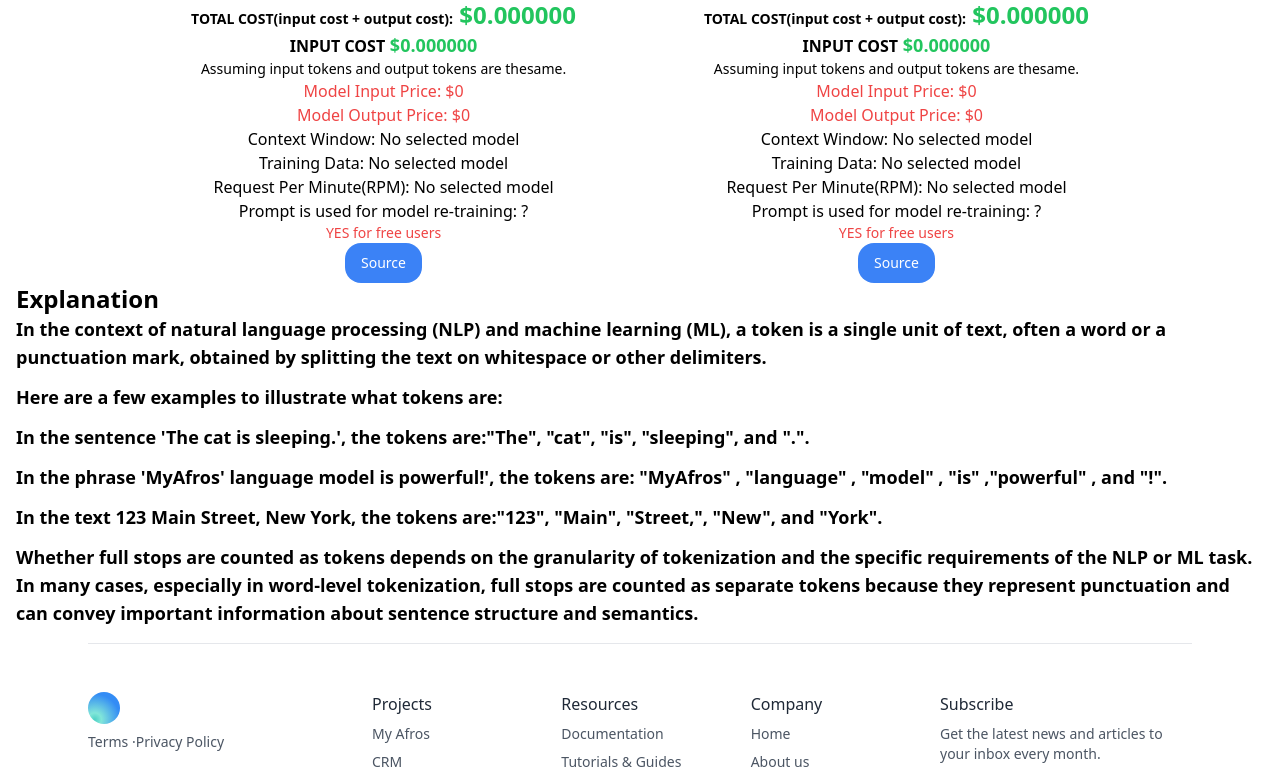
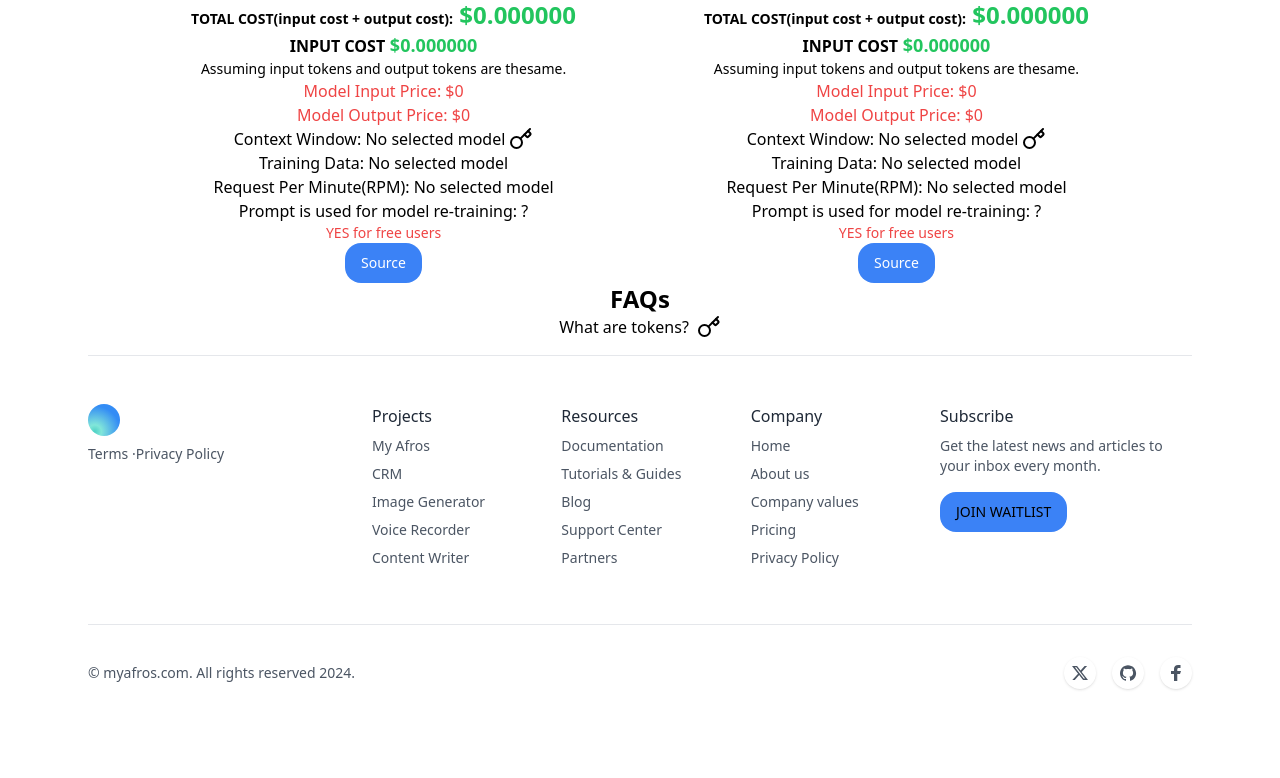
Before and after one commit to eleshinlomo/ai, a Next.js app: page /tokencounterpage in a window 1280 px wide. Shown: the part 625-1403 px from the top of the page. After the commit the page ends 1346 px from the top, so only its background shows below. Built offline with nearby package versions, Linux system fonts and the light colour scheme; no server answers.

Commit message:
modified the props

```diff
--- a/app/(allroutes)/(publicroutes)/tokencounterpage/geminicalculator.tsx
+++ b/app/(allroutes)/(publicroutes)/tokencounterpage/geminicalculator.tsx
@@ -12,12 +12,16 @@
 } from "@/components/ui/select"
 import { Button } from "@/components/ui/button";
 import Link from "next/link";
+import ContextExplanation from "@/components/contextexplanation";
+import { contextWindowHeader } from "@/components/contextdefinitions";
+import { contextWindowText } from "@/components/contextdefinitions";
 
 
 export interface OpenaiCalculatorProps {
     tokens: number;
     onReset: ()=>void;
 }
+
 
 
 
@@ -173,7 +177,10 @@
     <p className="text-sm">Assuming input tokens and output tokens are thesame.</p>
     <p className="text-red-500">Model Input Price: ${modelInputPriceExplanation}</p>
     <p className="text-red-500">Model Output Price: ${modelOutputPriceExplanation}</p>
-    <p>Context Window: {contextWindow}</p>
+    <div className="flex justify-center gap-1">
+      <p>Context Window: {contextWindow}</p>
+      <ContextExplanation header={contextWindowHeader} text={contextWindowText} />
+    </div>
     <p>Training Data: {trainingData}</p>
     <p>Request Per Minute(RPM): {rpm}</p>
     <p>Prompt is used for model re-training: {retraining}</p>
--- a/app/(allroutes)/(publicroutes)/tokencounterpage/openaicalculator.tsx
+++ b/app/(allroutes)/(publicroutes)/tokencounterpage/openaicalculator.tsx
@@ -12,12 +12,16 @@
 } from "@/components/ui/select"
 import { Button } from "@/components/ui/button";
 import Link from "next/link";
+import ContextExplanation from "@/components/contextexplanation";
+import { contextWindowHeader } from "@/components/contextdefinitions";
+import { contextWindowText } from "@/components/contextdefinitions";
 
 
 export interface OpenaiCalculatorProps {
     tokens: number;
     onReset: ()=>void;
 }
+
 
 
 
@@ -149,7 +153,10 @@
     <p className="text-sm">Assuming input tokens and output tokens are thesame.</p>
     <p className="text-red-500">Model Input Price: ${modelInputPriceExplanation}</p>
     <p className="text-red-500">Model Output Price: ${modelOutputPriceExplanation}</p>
-    <p>Context Window: {contextWindow}</p>
+    <div className="flex justify-center gap-1">
+      <p>Context Window: {contextWindow}</p>
+      <ContextExplanation header={contextWindowHeader} text={contextWindowText} />
+    </div>
     <p>Training Data: {trainingData}</p>
     <p>Request Per Minute(RPM): {rpm}</p>
     <p>Prompt is used for model re-training: {retraining}</p>
--- a/app/(allroutes)/(publicroutes)/tokencounterpage/page.tsx
+++ b/app/(allroutes)/(publicroutes)/tokencounterpage/page.tsx
@@ -10,6 +10,8 @@
 import { OpenaiCalculatorProps } from './openaicalculator'
 import GeminiCalculator from './geminicalculator'
 import WordGenerator from '@/components/wordgenerator'
+import ContextExplanation from '@/components/contextexplanation'
+import { tokenExplanationHeader, tokenExplanationText } from '@/components/contextdefinitions'
 
 
 const TokenCounterPage = () => {
@@ -74,34 +76,14 @@
 
 
 
-<p className='font-extrabold text-2xl'>Explanation</p>
-<div className='font-semibold text-lg flex flex-col gap-3'>
-<p>In the context of natural language processing (NLP)
- and machine learning (ML), a token is a single unit of text,
-often a word or a punctuation mark, obtained by splitting the
-text on whitespace or other delimiters.</p>
+<p className='text-center font-extrabold text-2xl'>FAQs</p>
+<div className='flex justify-center'>
+<div className='flex gap-2'>
+  <p>What are tokens?</p><ContextExplanation header={tokenExplanationHeader} text={tokenExplanationText} />
+</div>
+</div>
 
-<p>Here are a few examples to illustrate what tokens are:</p>
 
-<p>In the sentence {"'The cat is sleeping.'"}, the tokens are:
- {'"The"'}, {'"cat"'}, {'"is"'}, {'"sleeping"'}, and {'"."'}.</p>
-
-<p>In the phrase {" 'MyAfros' language model is powerful!'"},
-  the tokens are: {'"MyAfros" '}, {'"language" '}, {'"model" '}, {'"is" '},
-{'"powerful" '}, and {' "!"'}.</p>
-
-<p>In the text {'123 Main Street, New York'}, the tokens are:
- {'"123"'}, {'"Main"'}, {'"Street,"'}, {'"New"'}, and {'"York"'}.</p>
-
- <p>
- Whether full stops are counted as tokens depends on the granularity of
- tokenization and the specific requirements of the NLP or ML task.
- In many cases, especially in word-level tokenization,
- full stops are counted as separate tokens because they represent
- punctuation and can convey
- important information about sentence structure and semantics.
- </p>
- </div>
 
 </div>
 
--- /dev/null
+++ b/components/contextdefinitions.tsx
@@ -0,0 +1,33 @@
+// Props for Context Window Explanation Component
+export const contextWindowHeader = 'What is Context Window?'
+
+export const contextWindowText = (
+<div>
+  A context window in machine learning is the amount of text that a model can use as input when generating
+  or understanding language. It is measured in tokens, which can be words or parts of words.
+  The context window is important because it helps AI models understand the syntax and semantics
+   of language, which allows them to produce relevant and coherent responses.
+   </div>
+   )
+
+
+// Props for Token Explanation
+export const tokenExplanationHeader = 'What are tokens?'
+
+export const tokenExplanationText = (
+<div>
+<div className='font-semibold text-lg flex flex-col gap-3'>
+<p>In the context of natural language processing (NLP)
+ and machine learning (ML), a token is a single unit of text,
+often a word or a punctuation mark, obtained by splitting the
+text on whitespace or other delimiters.</p>
+
+<p>Here is an example to illustrate what tokens are:</p>
+
+<p>In the sentence {"'The cat is sleeping.'"}, the tokens are:
+ {'"The"'}, {'"cat"'}, {'"is"'}, {'"sleeping"'}, and {'"."'}.</p>
+
+
+ </div>
+   </div>
+   )
--- /dev/null
+++ b/components/contextexplanation.tsx
@@ -0,0 +1,53 @@
+import { Copy, KeyIcon } from "lucide-react"
+
+import { Button } from "@/components/ui/button"
+import {
+  Dialog,
+  DialogClose,
+  DialogContent,
+  DialogDescription,
+  DialogFooter,
+  DialogHeader,
+  DialogTitle,
+  DialogTrigger,
+} from "@/components/ui/dialog"
+import { Input } from "@/components/ui/input"
+import { Label } from "@/components/ui/label"
+
+
+interface ContextExplanationProps {
+    header: string;
+    text: React.ReactNode
+}
+
+const ContextExplanation = ({header, text}: ContextExplanationProps) => {
+  return (
+    <Dialog>
+      <DialogTrigger asChild>
+        <KeyIcon />
+      </DialogTrigger>
+      <DialogContent className="sm:max-w-md bg-black text-white">
+        <DialogHeader>
+          <DialogTitle>
+
+            {header}
+
+          </DialogTitle>
+
+        </DialogHeader>
+        <div className="flex items-center space-x-2">
+         {text}
+        </div>
+        <DialogFooter className="sm:justify-start">
+          <DialogClose asChild>
+            <Button type="button" variant="secondary">
+              Close
+            </Button>
+          </DialogClose>
+        </DialogFooter>
+      </DialogContent>
+    </Dialog>
+  )
+}
+
+export default ContextExplanation
--- a/components/copybutton.tsx
+++ b/components/copybutton.tsx
@@ -1,6 +1,7 @@
 "use client"
 import React, { useState } from 'react';
 import { Button } from './ui/button';
+import { Copy } from 'lucide-react';
 
 export interface CopyButtonType {
 textToCopy: string;
--- /dev/null
+++ b/components/ui/dialog.tsx
@@ -0,0 +1,120 @@
+import * as React from "react"
+import * as DialogPrimitive from "@radix-ui/react-dialog"
+import { X } from "lucide-react"
+
+import { cn } from "@/lib/utils"
+
+const Dialog = DialogPrimitive.Root
+
+const DialogTrigger = DialogPrimitive.Trigger
+
+const DialogPortal = DialogPrimitive.Portal
+
+const DialogClose = DialogPrimitive.Close
+
+const DialogOverlay = React.forwardRef<
+  React.ElementRef<typeof DialogPrimitive.Overlay>,
+  React.ComponentPropsWithoutRef<typeof DialogPrimitive.Overlay>
+>(({ className, ...props }, ref) => (
+  <DialogPrimitive.Overlay
+    ref={ref}
+    className={cn(
+      "fixed inset-0 z-50 bg-black/80  data-[state=open]:animate-in data-[state=closed]:animate-out data-[state=closed]:fade-out-0 data-[state=open]:fade-in-0",
+      className
+    )}
+    {...props}
+  />
+))
+DialogOverlay.displayName = DialogPrimitive.Overlay.displayName
+
+const DialogContent = React.forwardRef<
+  React.ElementRef<typeof DialogPrimitive.Content>,
+  React.ComponentPropsWithoutRef<typeof DialogPrimitive.Content>
+>(({ className, children, ...props }, ref) => (
+  <DialogPortal>
+    <DialogOverlay />
+    <DialogPrimitive.Content
+      ref={ref}
+      className={cn(
+        "fixed left-[50%] top-[50%] z-50 grid w-full max-w-lg translate-x-[-50%] translate-y-[-50%] gap-4 border bg-background p-6 shadow-lg duration-200 data-[state=open]:animate-in data-[state=closed]:animate-out data-[state=closed]:fade-out-0 data-[state=open]:fade-in-0 data-[state=closed]:zoom-out-95 data-[state=open]:zoom-in-95 data-[state=closed]:slide-out-to-left-1/2 data-[state=closed]:slide-out-to-top-[48%] data-[state=open]:slide-in-from-left-1/2 data-[state=open]:slide-in-from-top-[48%] sm:rounded-lg",
+        className
+      )}
+      {...props}
+    >
+      {children}
+      <DialogPrimitive.Close className="absolute right-4 top-4 rounded-sm opacity-70 ring-offset-background transition-opacity hover:opacity-100 focus:outline-none focus:ring-2 focus:ring-ring focus:ring-offset-2 disabled:pointer-events-none data-[state=open]:bg-accent data-[state=open]:text-muted-foreground">
+        <X className="h-4 w-4" />
+        <span className="sr-only">Close</span>
+      </DialogPrimitive.Close>
+    </DialogPrimitive.Content>
+  </DialogPortal>
+))
+DialogContent.displayName = DialogPrimitive.Content.displayName
+
+const DialogHeader = ({
+  className,
+  ...props
+}: React.HTMLAttributes<HTMLDivElement>) => (
+  <div
+    className={cn(
+      "flex flex-col space-y-1.5 text-center sm:text-left",
+      className
+    )}
+    {...props}
+  />
+)
+DialogHeader.displayName = "DialogHeader"
+
+const DialogFooter = ({
+  className,
+  ...props
+}: React.HTMLAttributes<HTMLDivElement>) => (
+  <div
+    className={cn(
+      "flex flex-col-reverse sm:flex-row sm:justify-end sm:space-x-2",
+      className
+    )}
+    {...props}
+  />
+)
+DialogFooter.displayName = "DialogFooter"
+
+const DialogTitle = React.forwardRef<
+  React.ElementRef<typeof DialogPrimitive.Title>,
+  React.ComponentPropsWithoutRef<typeof DialogPrimitive.Title>
+>(({ className, ...props }, ref) => (
+  <DialogPrimitive.Title
+    ref={ref}
+    className={cn(
+      "text-lg font-semibold leading-none tracking-tight",
+      className
+    )}
+    {...props}
+  />
+))
+DialogTitle.displayName = DialogPrimitive.Title.displayName
+
+const DialogDescription = React.forwardRef<
+  React.ElementRef<typeof DialogPrimitive.Description>,
+  React.ComponentPropsWithoutRef<typeof DialogPrimitive.Description>
+>(({ className, ...props }, ref) => (
+  <DialogPrimitive.Description
+    ref={ref}
+    className={cn("text-sm text-muted-foreground", className)}
+    {...props}
+  />
+))
+DialogDescription.displayName = DialogPrimitive.Description.displayName
+
+export {
+  Dialog,
+  DialogPortal,
+  DialogOverlay,
+  DialogClose,
+  DialogTrigger,
+  DialogContent,
+  DialogHeader,
+  DialogFooter,
+  DialogTitle,
+  DialogDescription,
+}
--- a/package.json
+++ b/package.json
@@ -10,7 +10,7 @@
   },
   "dependencies": {
     "@radix-ui/react-avatar": "^1.0.4",
-    "@radix-ui/react-dialog": "^1.0.5",
+    "@radix-ui/react-dialog": "^1.1.1",
     "@radix-ui/react-label": "^2.1.0",
     "@radix-ui/react-menubar": "^1.0.4",
     "@radix-ui/react-popover": "^1.1.1",
```
Also changed, not shown: 1 other file (tests, documents, lock files or other folders).
